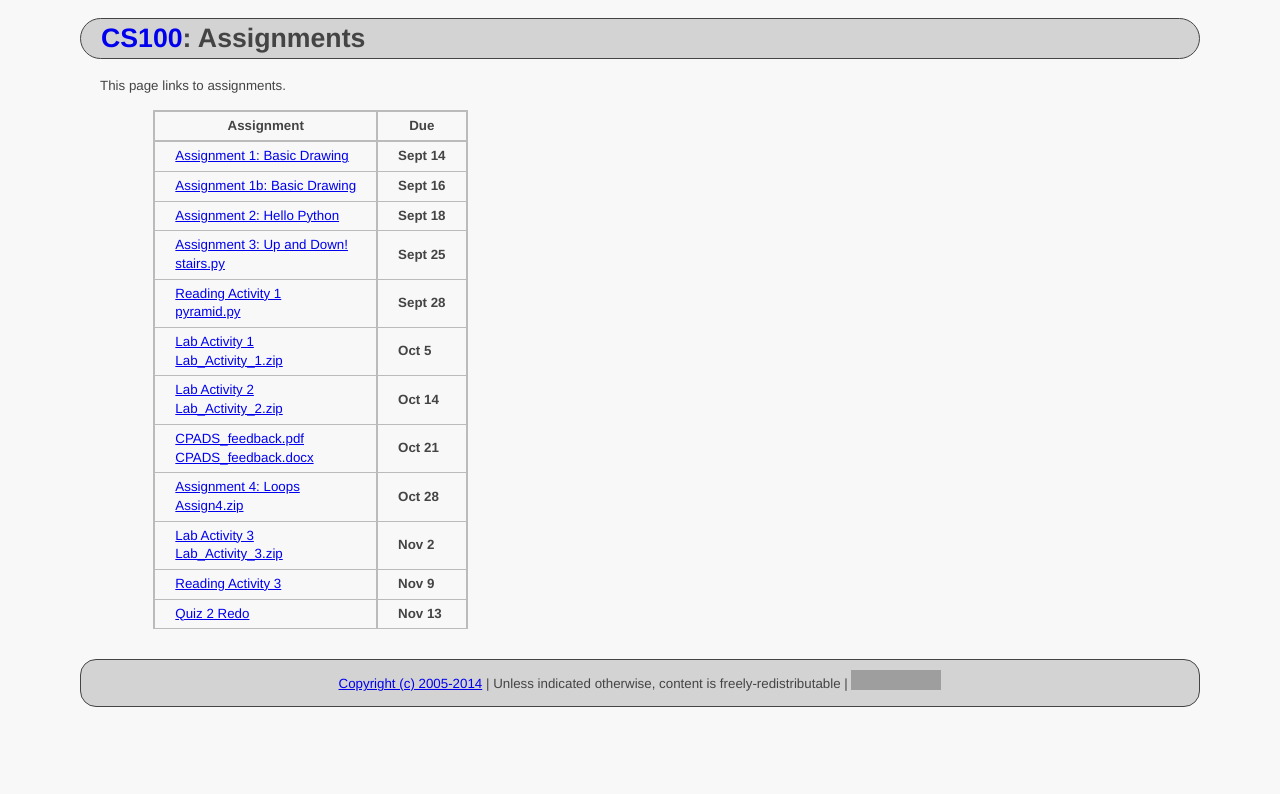
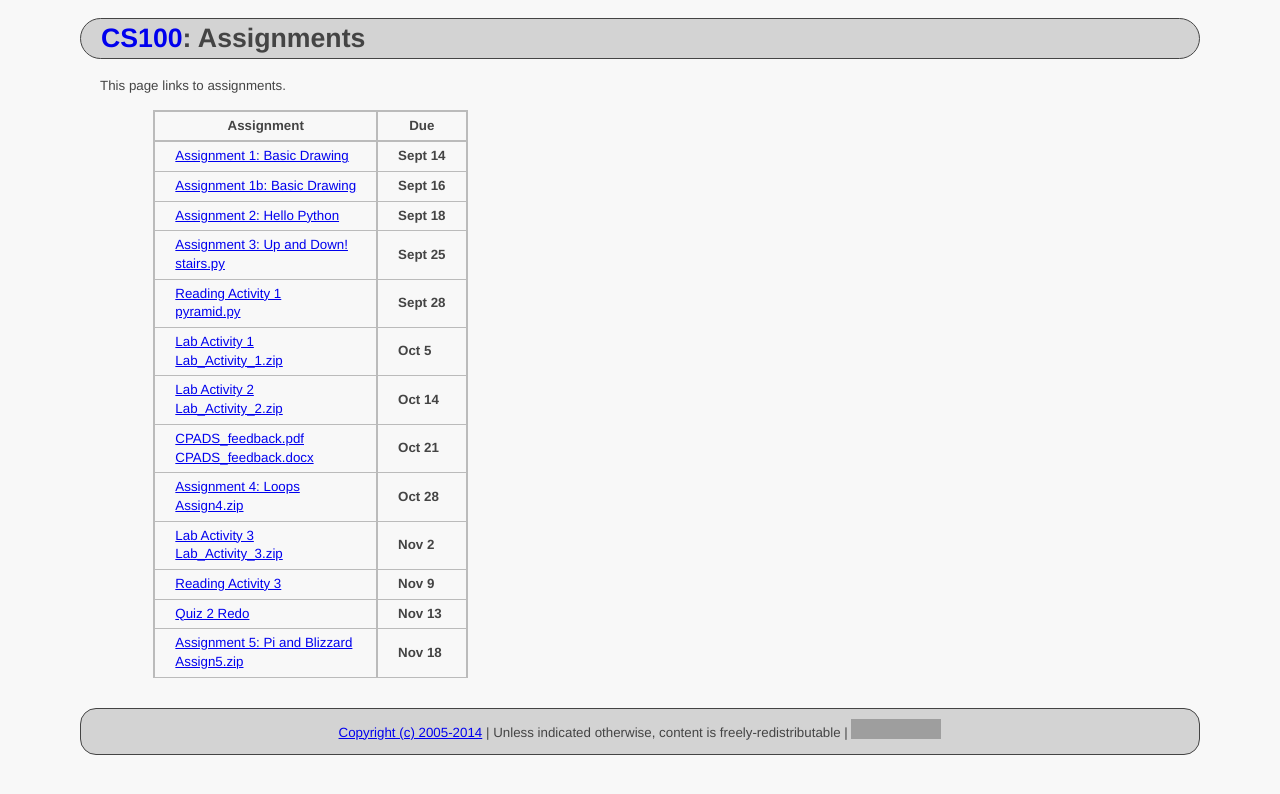
Before and after one commit to ycpcs/cs100-fall2015, a Jekyll site: the page built from assign/index.md, in a window 1280 px wide. Shown: the top 794 px of the page. Built offline with Jekyll 4.4.1, drawn with Linux system fonts in a browser that asks for light colours; Markdown is read by kramdown in place of the engine named in the settings; grey boxes are pictures that could not be loaded.

Commit message:
add assign 5
add assign 5

```diff
--- a/assign/index.md
+++ b/assign/index.md
@@ -20,3 +20,4 @@ This page links to assignments.
 > [Lab Activity 3](CPADS_Lab_Activity_3.pdf) <br> [Lab_Activity_3.zip](src/Lab_Activity_3.zip)    | **Nov 2**   |
 > [Reading Activity 3](CPADS_Reading_Activity_3.pdf)                                              | **Nov 9** |
 > [Quiz 2 Redo](src/Quiz_2_Redo.zip)                                              | **Nov 13** |
+> [Assignment 5: Pi and Blizzard](CPADS_Assignment_5.pdf) <br> [Assign5.zip](src/Assign5.zip)    | **Nov 18** |
```
Also changed, not shown: 2 other files.
